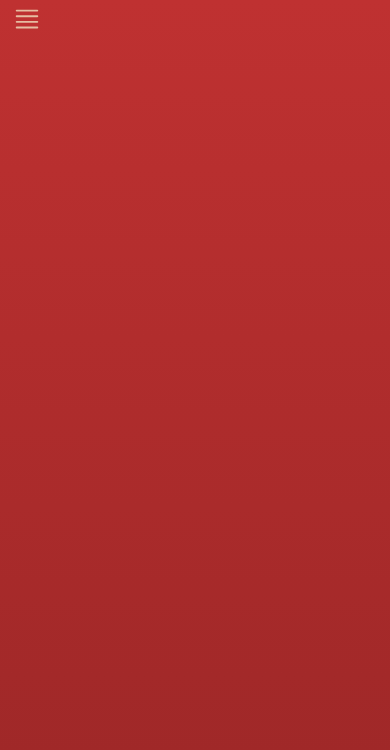
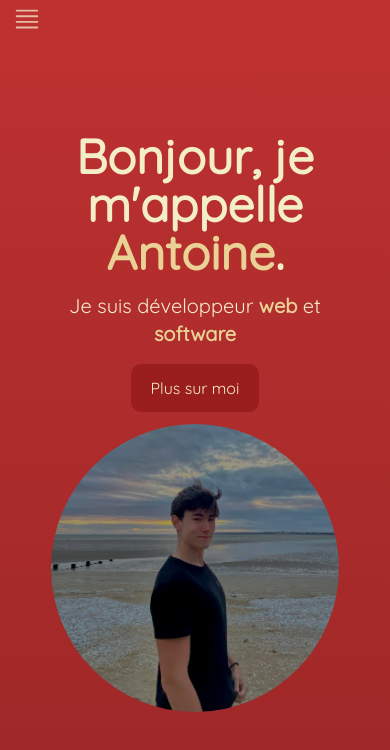
Before and after one commit to Antwannnn/react-portfolio, a React (Create React App) app: page /#/ in a window 390 px wide. Before the commit this address led to /#/skills. Shown: the top 750 px of the page. Built offline with nearby package versions, Linux system fonts and the light colour scheme.

Commit message:
fixed appending div before animation end

```diff
--- a/public/index.html
+++ b/public/index.html
@@ -2,7 +2,7 @@
 <html lang="en">
   <head>
     <meta charset="utf-8" />
-    <link rel="icon" href="%PUBLIC_URL%/logo" />
+    <link rel="icon" href="logo.png" />
     <meta name="viewport" content="width=device-width, initial-scale=1" />
     <meta name="theme-color" content="#000000" />
     <meta
--- a/src/App.tsx
+++ b/src/App.tsx
@@ -1,4 +1,5 @@
 import React from 'react';
+import { useState } from 'react';
 import { HashRouter as Router, Route, Routes, NavLink, useLocation } from 'react-router-dom';
 import { AnimatePresence } from 'framer-motion';
 import { Home, About, Skills, Experiences, Projects, Contact, NavBar } from './components/Components';
@@ -18,15 +19,28 @@ const App = () => {
 const AppRouter = () => {
 
   const location = useLocation();
+  const [isAnyVisible, setIsAnyVisible] = useState(false);
+  const [activeSection, setActiveSection] = useState("home");
+
+  const handleSectionEnter = (section: string) => {
+    setIsAnyVisible(true);
+    setActiveSection(section);
+  }
+
+  const handleSectionExit = () => {
+    setIsAnyVisible(false);
+    setActiveSection("");
+  }
+
 
   return (
     <>
-      <main className="App h-screen overflow-auto flex bg-gradient-red bg-cover bg-no-repeat bg-fixed scroll-none z-0">
+      <main className="App h-screen flex overflow-hidden bg-gradient-red bg-cover bg-no-repeat bg-fixed scroll-none z-0">
         <NavBar />
         <AnimatePresence>
           <Routes location={location} key={location.pathname}>
-            <Route path="/" element={<Home />} />
-            <Route path="/about" element={<About />} />
+            {(!isAnyVisible || activeSection === "home") && <Route path="/" element={<Home key={"home"} onEnter={() => handleSectionEnter("home")} onExit={() => handleSectionExit()}/>} />}
+            {(!isAnyVisible || activeSection === "about") && <Route path="/about" element={<About key={"about"} onEnter={() => handleSectionEnter("about")} onExit={() => handleSectionExit()}/>} />}
             <Route path="/skills" element={<Skills />} />
             <Route path="/experiences" element={<Experiences />} />
             <Route path="/projects" element={<Projects />} />
--- a/src/Motion/MotionElements.tsx
+++ b/src/Motion/MotionElements.tsx
@@ -21,6 +21,8 @@ const TransitionDiv: React.FC<MotionElementProps> = ({ children, className = '',
 };
 
 const FromLeftDiv: React.FC<MotionElementProps> = ({ children, className = '', ...rest }) => {
+
+
   return (
       <motion.div
         className={`transition-div ${className}`}
@@ -54,7 +56,7 @@ const FromTopDiv: React.FC<MotionElementProps> = ({ children, className = '', ..
       className={`transition-div ${className}`}
       initial={{ opacity: 0, y: -100 }}
       animate={{ opacity: 1, y: 0 }}
-      exit={{ opacity: 0, y: -100 }}
+      exit={{ opacity: 0, y: -100, transition: { duration: 0.4 } }}
       {...rest}
     >
       {children}
@@ -68,7 +70,7 @@ const FromBottomDiv: React.FC<MotionElementProps> = ({ children, className = '',
       className={`transition-div ${className}`}
       initial={{ opacity: 0, y: 100 }}
       animate={{ opacity: 1, y: 0 }}
-      exit={{ opacity: 0, y: 100 }}
+      exit={{ opacity: 0, y: 100, transition: { duration: 0.4 }}}
       {...rest}
     >
       {children}
--- a/src/components/About.tsx
+++ b/src/components/About.tsx
@@ -1,13 +1,19 @@
 import React from "react";
 import { motion } from "framer-motion";
 import { useNavigate } from "react-router-dom";
-import { TransitionDiv } from '../Motion/MotionElements'
+import { TransitionDiv, FromBottomDiv, FromTopDiv, FromLeftDiv } from '../Motion/MotionElements'
 
-const About = () => {
+const About = ({onEnter, onExit}: any)=> {
   return (
-    <TransitionDiv className="about">
+    <FromLeftDiv transition={{duration: 0.5, delay: 0.5}}
+    onViewportEnter={onEnter}
+    onViewportLeave={onExit}
+    >
+      <h1 className="text-5xl font-bold">À propos de moi</h1>
+      <p className="text-xl">Je suis un développeur web et software. J'ai commencé à apprendre la programmation à l'âge de 14 ans. J'ai commencé par apprendre le C++ et le C#, puis j'ai appris le JavaScript et le TypeScript. J'ai également appris à utiliser des frameworks comme React.
+      </p>
+    </FromLeftDiv>
 
-    </TransitionDiv>
   );
 };
 
--- a/src/components/Home.tsx
+++ b/src/components/Home.tsx
@@ -4,23 +4,27 @@ import { useNavigate } from "react-router-dom";
 import { photo } from '../assets/assets'
 import { TransitionDiv, FromRightDiv, FromLeftDiv } from '../Motion/MotionElements'
 
-const Home = () => {
+const Home = ({onEnter, onExit}: any) => {
 
   const navigate = useNavigate();
 
   return (
-    <div className="home w-full flex flex-col z-0 items-center justify-evenly text-primary">
-      <FromLeftDiv className="w-full px-10 flex flex-col md:flex-row text-center gap-3 md:text-start justify-center items-center" transition={{ type: 'spring', delay: 0.5, duration: 0.5 }}>
+      <FromLeftDiv
+      className="text-primary z-10 w-full px-10 flex flex-col md:flex-row text-center gap-3 md:text-start justify-center items-center"
+      transition={{ type: 'spring', delay: 0.5, duration: 0.5 }}
+      onViewportEnter={onEnter}
+      onViewportLeave={onExit}
+      >
         <div className="flex flex-col gap-4 md:w-3/6">
           <h1 className="text-5xl font-bold">Bonjour, je m'appelle <span className="strong">Antoine</span>.</h1>
-          <FromRightDiv className="flex flex-col gap-4 items-center md:items-start" transition={{ type: 'spring', delay: 1, duration: 0.5 }}>
+          <FromRightDiv className="flex flex-col gap-4 items-center md:items-start" transition={{ type: 'spring', delay: 1, duration: 0.5 }} exit={{}}>
             <h2 className="text-xl">Je suis développeur <span className="strong">web</span> et <span className="text-secondary font-bold">software</span></h2>
             <button onClick={() => navigate("/about")} className="w-fit px-5 py-3 button-red">Plus sur moi</button>
           </FromRightDiv>
         </div>
         <img className="w-72 rounded-full" src={photo} alt="" />
       </FromLeftDiv>
-    </div>
+
   );
 };
 
--- a/src/components/subcomponents/NavBar.tsx
+++ b/src/components/subcomponents/NavBar.tsx
@@ -88,7 +88,7 @@ const NavBar = () => {
         <nav className="flex h-full flex-col items-center justify-center">
           <div className="flex justify-center-center py-10">
             <NavLink path="/" className="opacity-70 hover:opacity-100 transition-opacity duration-300" onClick={() => { navigate("/") }}>
-              <img className="w-[60px]" src={logo} alt="" />
+              <img className="w-[80px]" src={logo} alt="" />
             </NavLink>
           </div>
           <ul className="flex flex-col w-full">
```
Also changed, not shown: public/logo.png, public/manifest.json, src/assets/logo.png.
